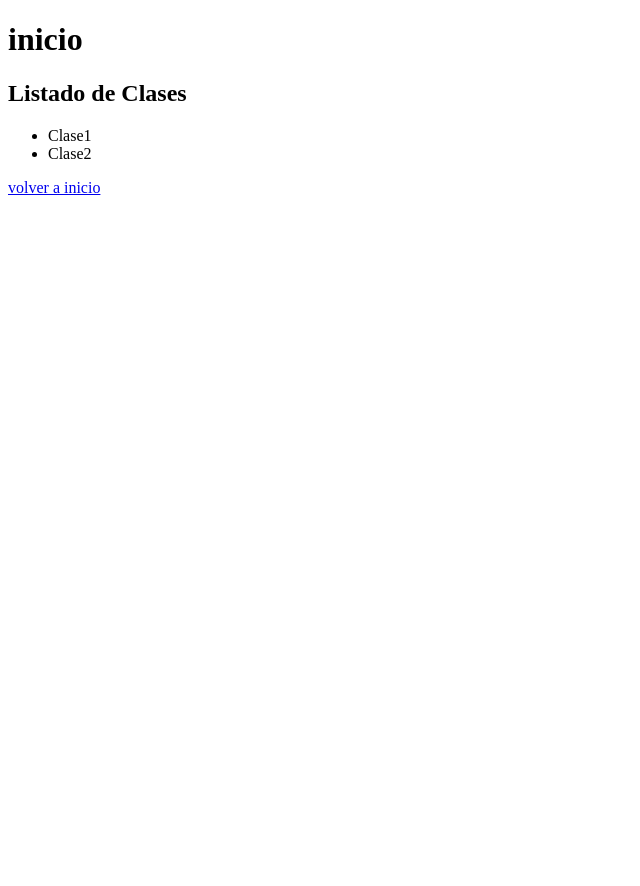
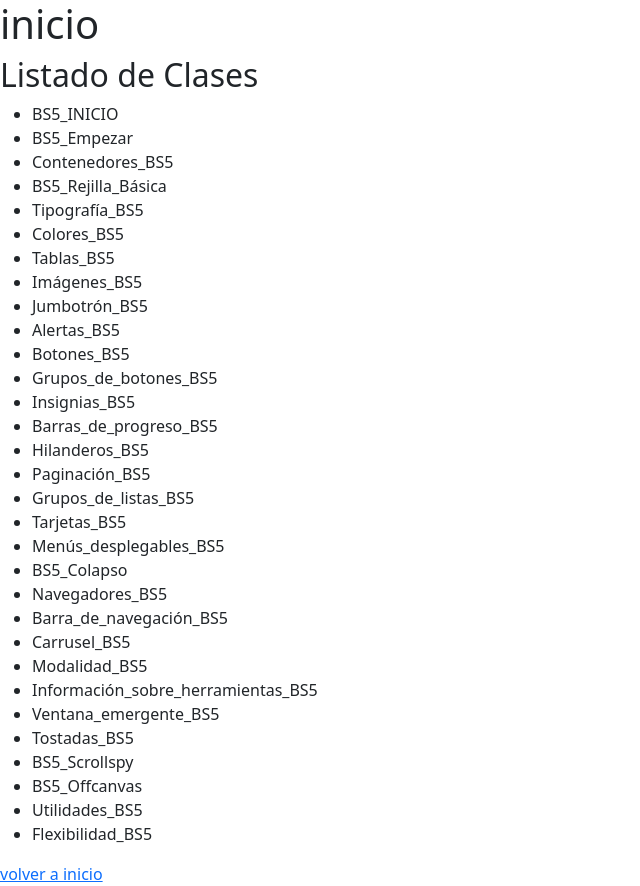
Before and after one commit to hmartinez00/z_django_projects, a Django app: page /BootStrap5/ in a window 1280 px wide. Shown: the whole page, without its empty margins (0-640 px from the left). Before the commit the page ends 195 px from the top, so only its background shows below. Run offline with Django 4.2, Linux system fonts and the light colour scheme.

Commit message:
Version Estable 20230619 161047

```diff
--- a/CursoBsw3shools/BootStrap5/templates/base.html
+++ b/CursoBsw3shools/BootStrap5/templates/base.html
@@ -1,11 +1,15 @@
 {% load static %}
 <!DOCTYPE html>
-<html lang="en">
+<html lang="es">
 <head>
   <meta charset="UTF-8">
   <meta http-equiv="X-UA-Compatible" content="IE=edge">
   <meta name="viewport" content="width=device-width, initial-scale=1.0">
   <title>{{ view_name }}</title>
+
+  <!-- Latest compiled and minified CSS -->
+  <link href="https://cdn.jsdelivr.net/npm/bootstrap@5.2.3/dist/css/bootstrap.min.css" rel="stylesheet">
+
   <!-- <link rel="stylesheet" href="{% static 'css/estilos.css' %}"> -->
 </head>
 <body>
@@ -13,8 +17,11 @@
   <h2>{{ title_template }}</h2>
   {% block content %} {% endblock %}
   <footer>
-
       <a href="{% url 'index' %}">volver a inicio</a>
   </footer>
+
+  <!-- Latest compiled JavaScript -->
+  <script src="https://cdn.jsdelivr.net/npm/bootstrap@5.2.3/dist/js/bootstrap.bundle.min.js"></script>
+
 </body>
 </html>
--- a/CursoBsw3shools/BootStrap5/views.py
+++ b/CursoBsw3shools/BootStrap5/views.py
@@ -8,7 +8,39 @@ def test(request):
     return HttpResponse('Vista de Prueba!')
 
 def index(request):
-    clases = ['Clase1', 'Clase2']
+    clases = [
+        'BS5_INICIO',
+        'BS5_Empezar',
+        'Contenedores_BS5',
+        'BS5_Rejilla_Básica',
+        'Tipografía_BS5',
+        'Colores_BS5',
+        'Tablas_BS5',
+        'Imágenes_BS5',
+        'Jumbotrón_BS5',
+        'Alertas_BS5',
+        'Botones_BS5',
+        'Grupos_de_botones_BS5',
+        'Insignias_BS5',
+        'Barras_de_progreso_BS5',
+        'Hilanderos_BS5',
+        'Paginación_BS5',
+        'Grupos_de_listas_BS5',
+        'Tarjetas_BS5',
+        'Menús_desplegables_BS5',
+        'BS5_Colapso',
+        'Navegadores_BS5',
+        'Barra_de_navegación_BS5',
+        'Carrusel_BS5',
+        'Modalidad_BS5',
+        'Información_sobre_herramientas_BS5',
+        'Ventana_emergente_BS5',
+        'Tostadas_BS5',
+        'BS5_Scrollspy',
+        'BS5_Offcanvas',
+        'Utilidades_BS5',
+        'Flexibilidad_BS5',
+    ]
     context = {
         'view_name': 'inicio',
         'title_template': 'Listado de Clases',
```
Also changed, not shown: CursoBsw3shools/BootStrap5/templates/index.html (line endings or trailing spaces). Lines whose indentation alone changed are shown as unchanged.
